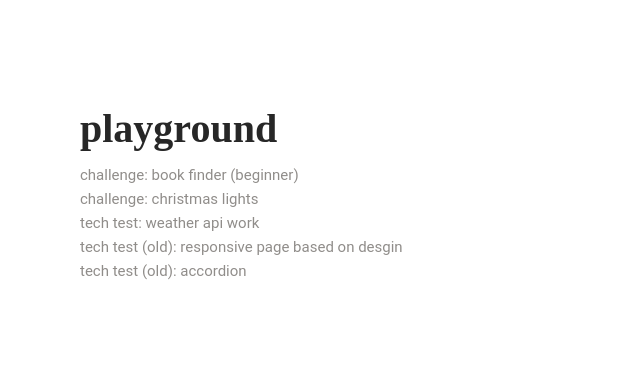
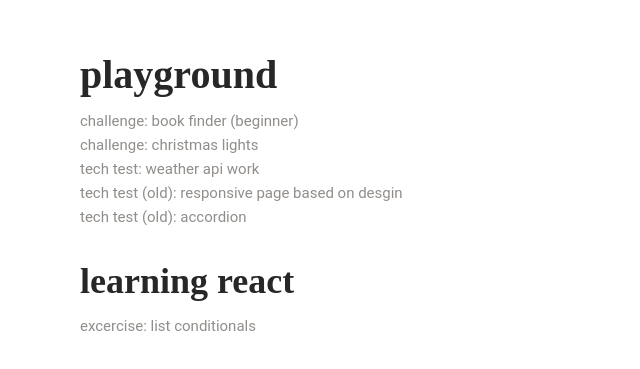
Before and after one commit to tina-lynch/tina-lynch, a website built with Parcel: page index.html in a window 1280 px wide. Shown: the part 191-560 px from the top of the page, without its empty margins (0-640 px from the left). Built offline with nearby package versions, Linux system fonts and the light colour scheme.

Commit message:
new excercise

```diff
--- a/index.html
+++ b/index.html
@@ -50,7 +50,15 @@
                     </div>
                 </li>
             </ul>
-
+            <h2>learning react</h2>
+            <ul>
+                <li>
+                    <a href="https://tina-lynch.github.io/react-excercise-list-conditionals/">excercise: list conditionals</a>
+                    <div class="blurb">
+                        <p>Create an input field which outputs the length of the entered text below it (e.g. in a paragraph). Depending on the text length, output different paragraphs. Render a list of tiles with each tile receiving a different letter from the entered text, and when clicked the letter should be removed from the entered text</p>
+                    </div>
+                </li>
+            </ul>
         </div>
     </main>
 </body>
```
